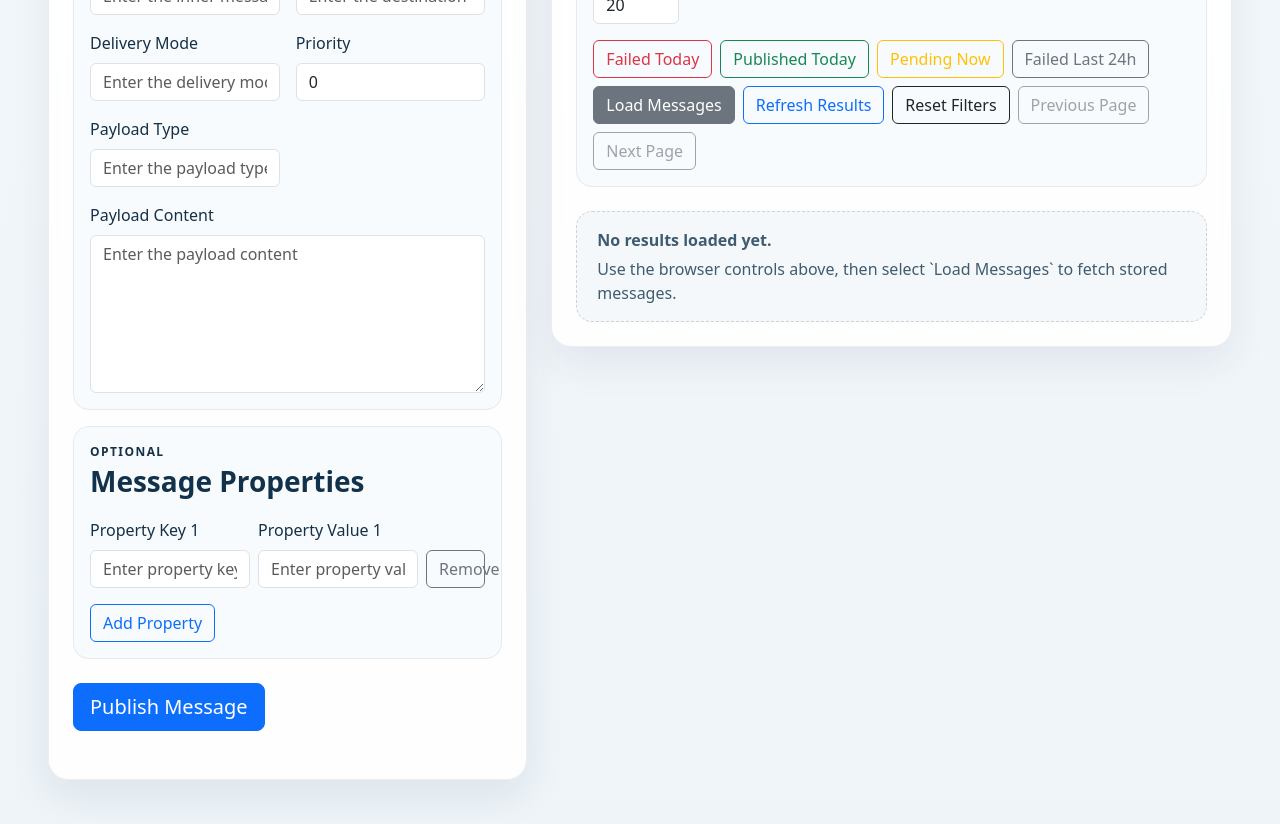
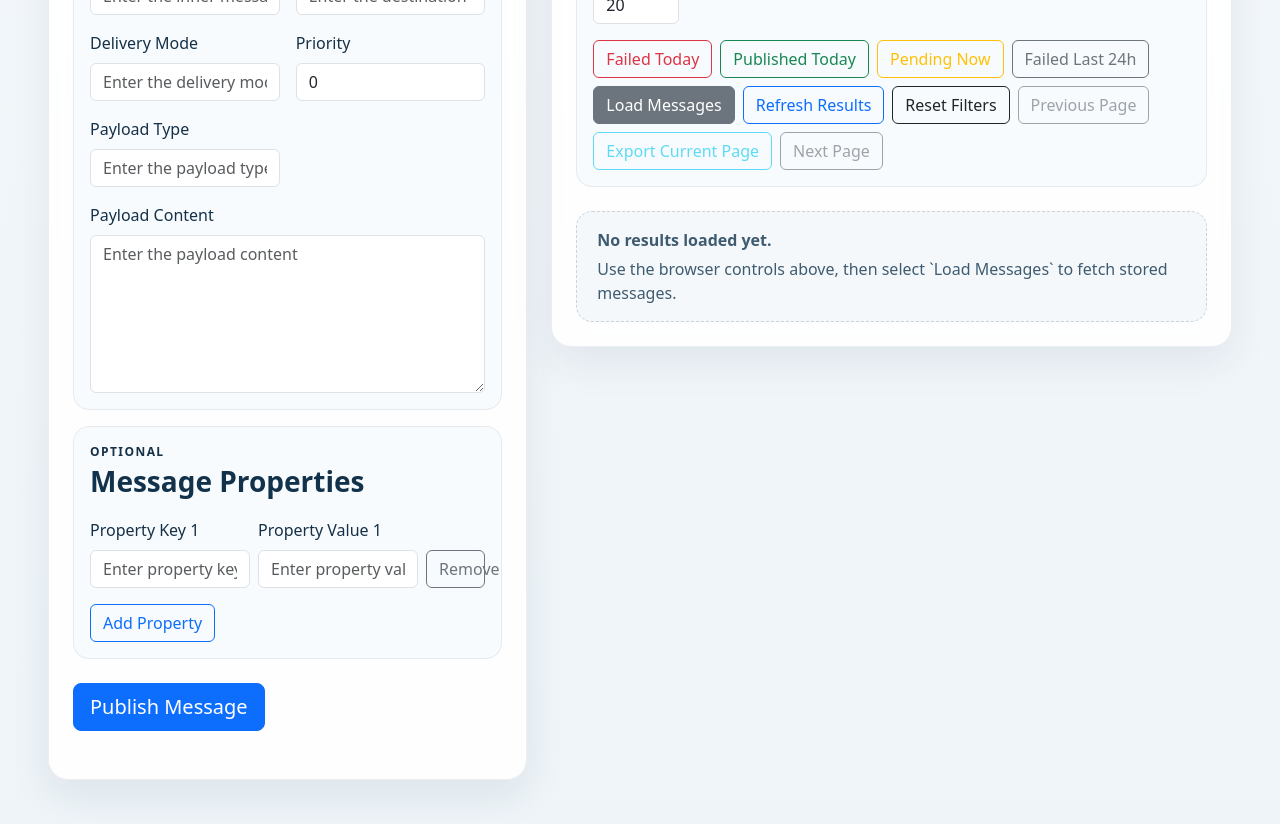
Before and after one commit to jrodolfo/solace, a React (Vite) app in the folder solace-publisher-ui/: page / in a window 1280 px wide. Shown: the part 840-1664 px from the top of the page. Built offline with nearby package versions, Linux system fonts and the light colour scheme.

Commit message:
add json export for the current stored message page

```diff
--- a/solace-publisher-ui/src/App.tsx
+++ b/solace-publisher-ui/src/App.tsx
@@ -433,6 +433,36 @@ function App() {
             console.error(`Failed to copy ${label}.`, error);
             setCopyFeedback(`Failed to copy ${label}.`);
         }
+    };
+
+    const exportCurrentPage = () => {
+        if (!messagesResponse) {
+            return;
+        }
+
+        const timestamp = new Date().toISOString().replace(/[:.]/g, "-");
+        const exportPayload = {
+            exportedAt: new Date().toISOString(),
+            page: messagesResponse.page,
+            size: messagesResponse.size,
+            totalElements: messagesResponse.totalElements,
+            totalPages: messagesResponse.totalPages,
+            lifecycleCounts: messagesResponse.lifecycleCounts,
+            items: messagesResponse.items,
+        };
+
+        const blob = new Blob([JSON.stringify(exportPayload, null, 2)], {type: "application/json"});
+        const blobUrl = URL.createObjectURL(blob);
+        const link = document.createElement("a");
+        link.href = blobUrl;
+        link.download = `stored-messages-page-${messagesResponse.page + 1}-${timestamp}.json`;
+        document.body.appendChild(link);
+        link.click();
+        document.body.removeChild(link);
+        URL.revokeObjectURL(blobUrl);
+        setBrowserMessage(`Exported ${messagesResponse.items.length} messages from the current page.`);
+        setBrowserVariant("info");
+        setBrowserStatusCode(null);
     };
 
     const pageLifecycleCounts = (messagesResponse?.items ?? []).reduce(
@@ -1159,6 +1189,14 @@ function App() {
                                             disabled={!messagesResponse || messagesResponse.first || isLoadingMessages || isBulkRetrying}
                                         >
                                             Previous Page
+                                        </button>
+                                        <button
+                                            type="button"
+                                            className="btn btn-outline-info"
+                                            onClick={exportCurrentPage}
+                                            disabled={!messagesResponse || isLoadingMessages || isBulkRetrying}
+                                        >
+                                            Export Current Page
                                         </button>
                                         <button
                                             type="button"
```
Also changed, not shown: 1 other file (tests, documents, lock files or other folders).
